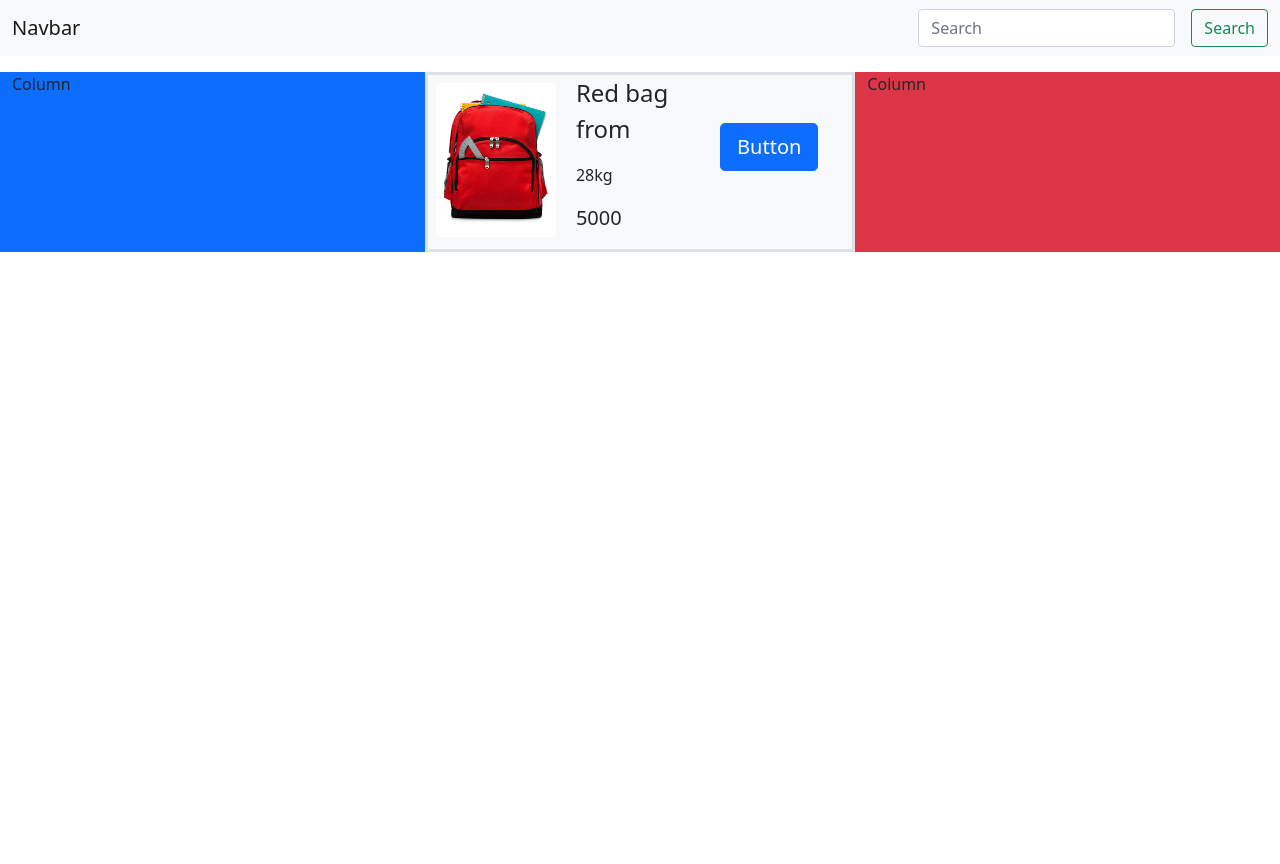
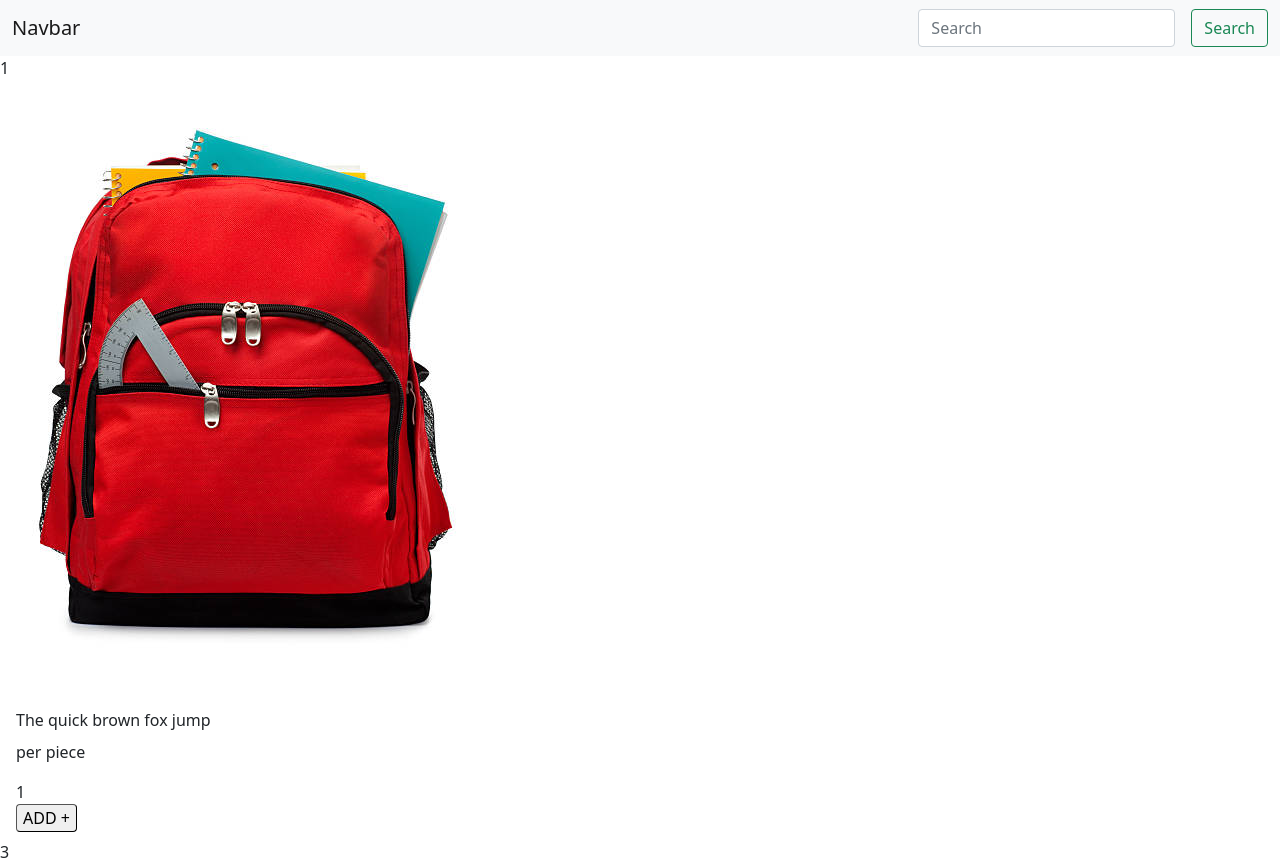
Before and after one commit to alidauda/shopity.me, a Next.js app: page / in a window 1280 px wide. Before the commit the page ends 800 px from the top, so only its background shows below. Built offline with nearby package versions, Linux system fonts and the light colour scheme.

Commit message:
test homepage

```diff
--- a/pages/index.js
+++ b/pages/index.js
@@ -27,38 +27,27 @@ export default function Home() {
       </form>
     </div>
   </nav>
+  <div className="flex flex-row ...">
+  <div className="w-1/4 bg-red-400 hidden lg:block">1</div>
+  <div className="lg:w-1/2  flex-grow">
+    <div className="flex flex-row  mx-2 my-2">
+    <img className="object-contain object-center bg-gray-200 w-24 h-24 rounded" src={"/add.jpg"}/>
+  <div className=" flex-grow ">
+  <div className="flex flex-col  mx-2">
+  <p className="font-sans antialiased text-base font-semibold tracking-tight my-2">
+  The quick brown fox jump
+</p>
+  <p className="text-xs subpixel-antialiased not-italic font-normal tracking-wide">per piece</p>
+  <div>
+  <div class="flex flex-row flex-nowrap">
+  <div className="w-1/2 ">1</div>
 
-<div>
-<div className="container-fluid mt-3 ">
-  <div className="row">
-    <div className="col bg-primary d-none d-sm-block">
-      Column
-    </div>
-    <div className="col-sm  border border-3 bg-light">
-     <div className="row gy-5">
-     <div className="col  p-2">
-     <img src={"/add.jpg"} className="img-fluid rounded mx-auto d-block " alt="..."/>
-     {/* <img src={"/add.jpg"} className="rounded float-start" alt="..."/> */}
-    </div>
-    <div className="col">
-    <p className="fs-4">Red bag from</p>
-    <p className="fs-6">28kg</p>
-<p className="fs-5">5000</p>
-
-    </div>
-    <div className="col ">
-    <button type="button" className="btn  btn-lg  mt-5 ml-5 btn-primary"  >Button</button>
-    </div>
-
-       </div>
-    </div>
-    <div className="col d-none d-sm-block bg-danger">
-      Column
+  <div className="flex-grow "><button className="ring-0  rounded border-1 border-blue-300  ml-10 " type="button"> ADD +</button></div>
 </div>
   </div>
 </div>
     </div>
-<div className="container-fluid fixed-bottom d-md-none d-lg-block d-lg-none d-xl-block d-xl-none d-xxl-block d-xxl-none  bg-light">
+    </div>
 
 
 
@@ -66,8 +55,7 @@ export default function Home() {
 
 
   </div>
-<div>
-
+  <div className="w-1/4 bg-yellow-500  hidden lg:block">3</div>
 </div>
     </div>
   )
--- /dev/null
+++ b/postcss.config.js
@@ -0,0 +1,6 @@
+module.exports = {
+  plugins: {
+    tailwindcss: {},
+    autoprefixer: {},
+  },
+}
```
Also changed, not shown: package.json (+8 -2 lines), tailwind.config.js (added, +11 -0 lines), 1 other file (tests, documents, lock files or other folders). Lines whose indentation alone changed are shown as unchanged.
